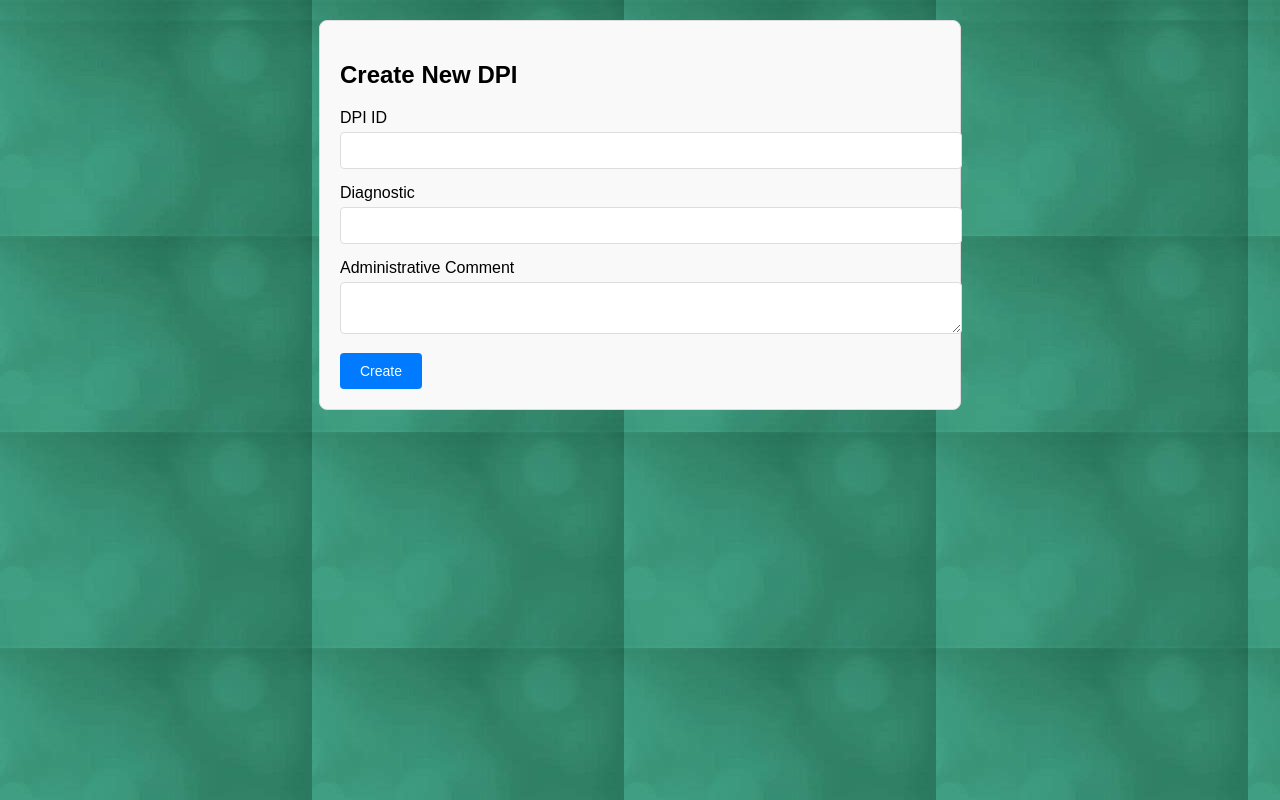
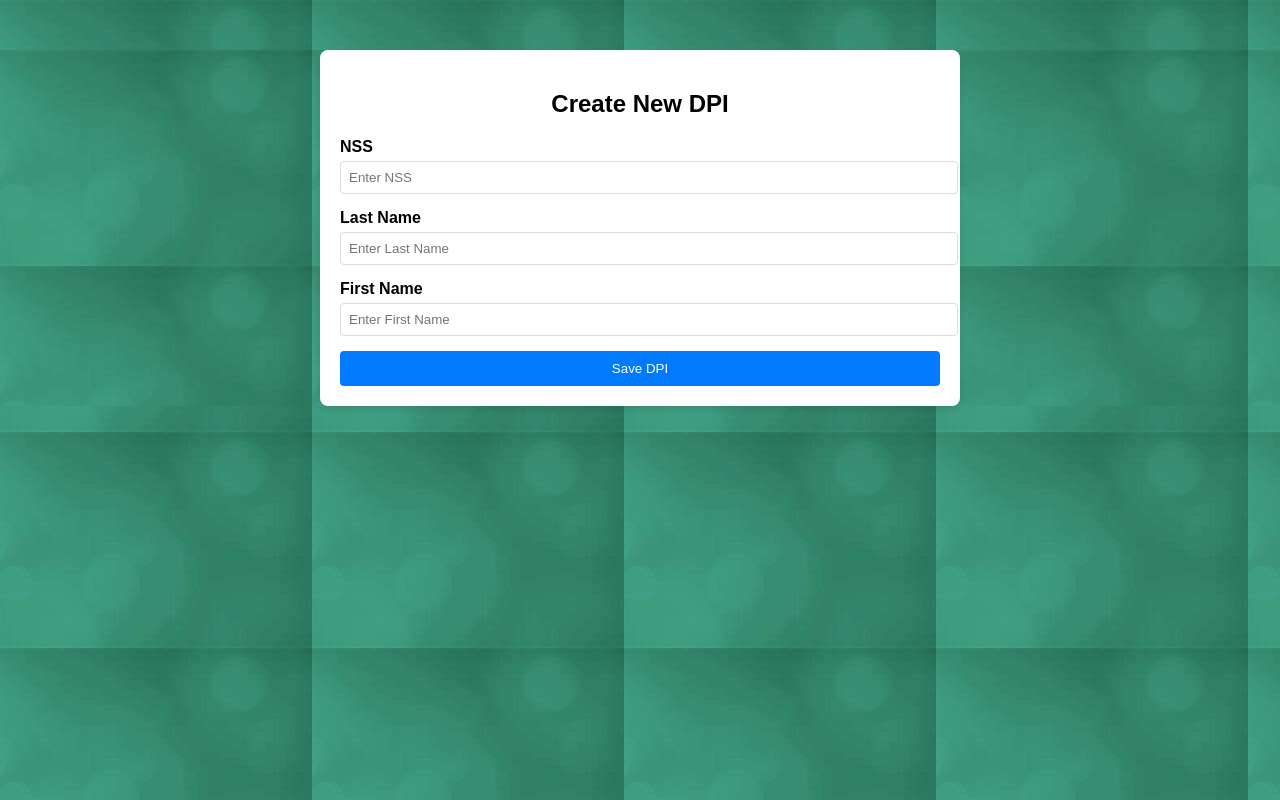
Before and after one commit to khalilboudib/TP-IGL-DPI-, an Angular app in the folder dpi/: page /create-dpi in a window 1280 px wide. Built offline with nearby package versions, Linux system fonts and the light colour scheme; a web font is replaced by a local one.

Commit message:
Add 'Create New DPI' functionality and integrate with API

```diff
--- a/dpi/src/app/create-dpi/create-dpi.component.css
+++ b/dpi/src/app/create-dpi/create-dpi.component.css
@@ -1,35 +1,49 @@
 .create-dpi-container {
   max-width: 600px;
-  margin: 20px auto;
+  margin: 50px auto;
   padding: 20px;
-  border: 1px solid #ddd;
+  background-color: #fff;
   border-radius: 8px;
-  background-color: #f9f9f9;
+  box-shadow: 0 4px 6px rgba(0, 0, 0, 0.1);
+}
+
+h2 {
+  text-align: center;
+  margin-bottom: 20px;
 }
 
 .form-group {
   margin-bottom: 15px;
 }
 
-.form-control {
+label {
+  display: block;
+  font-weight: bold;
+}
+
+input, textarea {
   width: 100%;
-  padding: 10px;
+  padding: 8px;
   margin-top: 5px;
   border: 1px solid #ddd;
   border-radius: 4px;
 }
 
-.btn {
-  padding: 10px 20px;
+textarea {
+  resize: vertical;
+}
+
+button {
+  width: 100%;
+  padding: 10px;
   background-color: #007bff;
-  color: #fff;
+  color: white;
   border: none;
   border-radius: 4px;
   cursor: pointer;
-  font-size: 14px;
   transition: background-color 0.3s;
 }
 
-.btn:hover {
+button:hover {
   background-color: #0056b3;
 }
--- a/dpi/src/app/create-dpi/create-dpi.component.html
+++ b/dpi/src/app/create-dpi/create-dpi.component.html
@@ -1,21 +1,139 @@
 <div class="create-dpi-container">
   <h2>Create New DPI</h2>
-  <form>
+
+  <form (ngSubmit)="onSubmit()" #createDpiForm="ngForm">
     <div class="form-group">
-      <label for="id_dpi">DPI ID</label>
-      <input id="id_dpi" type="text" class="form-control" />
+      <label for="nss">NSS</label>
+      <input
+        type="text"
+        id="nss"
+        [(ngModel)]="patient.NSS"
+        name="nss"
+        required
+        maxlength="9"
+        class="form-control"
+        placeholder="Enter NSS"
+      />
     </div>
 
     <div class="form-group">
-      <label for="diagnostic">Diagnostic</label>
-      <input id="diagnostic" type="text" class="form-control" />
+      <label for="nom">Last Name</label>
+      <input
+        type="text"
+        id="nom"
+        [(ngModel)]="patient.nom"
+        name="nom"
+        required
+        class="form-control"
+        placeholder="Enter Last Name"
+      />
     </div>
 
     <div class="form-group">
-      <label for="comment">Administrative Comment</label>
-      <textarea id="comment" class="form-control"></textarea>
+      <label for="prenom">First Name</label>
+      <input
+        type="text"
+        id="prenom"
+        [(ngModel)]="patient.prenom"
+        name="prenom"
+        required
+        class="form-control"
+        placeholder="Enter First Name"
+      />
     </div>
 
-    <button type="button" class="btn" (click)="createDpi()">Create</button>
+<!--    <div class="form-group">-->
+<!--      <label for="email">Email</label>-->
+<!--      <input-->
+<!--        type="email"-->
+<!--        id="email"-->
+<!--        [(ngModel)]="patient.email"-->
+<!--        name="email"-->
+<!--        required-->
+<!--        class="form-control"-->
+<!--        placeholder="Enter Email"-->
+<!--      />-->
+<!--    </div>-->
+
+<!--    <div class="form-group">-->
+<!--      <label for="telephone">Phone Number</label>-->
+<!--      <input-->
+<!--        type="text"-->
+<!--        id="telephone"-->
+<!--        [(ngModel)]="patient.telephone"-->
+<!--        name="telephone"-->
+<!--        required-->
+<!--        class="form-control"-->
+<!--        placeholder="Enter Phone Number"-->
+<!--      />-->
+<!--    </div>-->
+
+<!--    <div class="form-group">-->
+<!--      <label for="dateNaissance">Date of Birth</label>-->
+<!--      <input-->
+<!--        type="date"-->
+<!--        id="dateNaissance"-->
+<!--        [(ngModel)]="patient.date_naissance"-->
+<!--        name="dateNaissance"-->
+<!--        required-->
+<!--        class="form-control"-->
+<!--      />-->
+<!--    </div>-->
+
+<!--    <div class="form-group">-->
+<!--      <label for="adresse">Address</label>-->
+<!--      <input-->
+<!--        type="text"-->
+<!--        id="adresse"-->
+<!--        [(ngModel)]="patient.adresse"-->
+<!--        name="adresse"-->
+<!--        required-->
+<!--        class="form-control"-->
+<!--        placeholder="Enter Address"-->
+<!--      />-->
+<!--    </div>-->
+
+<!--    <div class="form-group">-->
+<!--      <label for="mutuelle">Mutual</label>-->
+<!--      <input-->
+<!--        type="text"-->
+<!--        id="mutuelle"-->
+<!--        [(ngModel)]="patient.mutuelle"-->
+<!--        name="mutuelle"-->
+<!--        required-->
+<!--        class="form-control"-->
+<!--        placeholder="Enter Mutual"-->
+<!--      />-->
+<!--    </div>-->
+
+<!--    <div class="form-group">-->
+<!--      <label for="personneContactNom">Emergency Contact Name</label>-->
+<!--      <input-->
+<!--        type="text"-->
+<!--        id="personneContactNom"-->
+<!--        [(ngModel)]="patient.personne_contact_nom"-->
+<!--        name="personneContactNom"-->
+<!--        required-->
+<!--        class="form-control"-->
+<!--        placeholder="Enter Emergency Contact Name"-->
+<!--      />-->
+<!--    </div>-->
+
+<!--    <div class="form-group">-->
+<!--      <label for="personneContactTelephone">Emergency Contact Phone</label>-->
+<!--      <input-->
+<!--        type="text"-->
+<!--        id="personneContactTelephone"-->
+<!--        [(ngModel)]="patient.personne_contact_telephone"-->
+<!--        name="personneContactTelephone"-->
+<!--        required-->
+<!--        class="form-control"-->
+<!--        placeholder="Enter Emergency Contact Phone"-->
+<!--      />-->
+<!--    </div>-->
+
+    <button type="submit" class="btn btn-primary" [disabled]="!createDpiForm.valid">
+      Save DPI
+    </button>
   </form>
 </div>
--- a/dpi/src/app/create-dpi/create-dpi.component.ts
+++ b/dpi/src/app/create-dpi/create-dpi.component.ts
@@ -1,12 +1,67 @@
 import { Component } from '@angular/core';
+import { Router } from '@angular/router';
+import { DpiService } from '../dpi.service';
+import {FormsModule} from '@angular/forms'; // Import the DPI service
+//import { DPI, Patient } from '../dpi.models'; // Import DPI and Patient models
+
+interface Patient {
+  NSS: string;
+  nom: string;
+  prenom: string;
+}
+
+interface DPI {
+  id_dpi: string;
+  date_creation: string;
+  commentaire_administratif: string;
+  chemin_QR_code: string;
+  patient?: Patient;
+}
 
 @Component({
   selector: 'app-create-dpi',
   templateUrl: './create-dpi.component.html',
+  imports: [
+    FormsModule
+  ],
   styleUrls: ['./create-dpi.component.css']
 })
 export class CreateDpiComponent {
-  createDpi(): void {
-    console.log('New DPI Created');
+  patient: Patient = {
+    NSS: '',
+    nom: '',
+    prenom: '',
+    //email: '',
+    //mot_de_passe: '',
+    //date_creation: new Date().toISOString(),
+    //derniere_connexion: new Date().toISOString(),
+    //telephone: '',
+    //date_naissance: '',
+    //adresse: '',
+    //mutuelle: '',
+    //personne_contact_nom: '',
+    //personne_contact_telephone: ''
+  };
+
+  commentaire_administratif: string = '';
+  chemin_QR_code: string = '/assets/qrcodes/default.png';
+  dpis: DPI[] = [];
+
+  constructor(private router: Router, private dpiService: DpiService) {}
+
+  onSubmit(): void {
+    const newDpi: DPI = {
+      id_dpi: '0', // API will handle the ID
+      date_creation: new Date().toISOString(),
+      commentaire_administratif: this.commentaire_administratif,
+      chemin_QR_code: this.chemin_QR_code,
+      patient: this.patient
+    };
+
+    // Call service to save DPI
+    this.dpiService.addDpi(newDpi).subscribe((dpi) => {
+      // After saving, navigate to the DPI list page
+      this.router.navigate(['/']);
+    });
   }
 }
--- a/dpi/src/app/dpi-list/dpi-list.component.ts
+++ b/dpi/src/app/dpi-list/dpi-list.component.ts
@@ -3,6 +3,7 @@ import { CommonModule } from '@angular/common';
 import { Router } from '@angular/router';
 import { HttpClient } from '@angular/common/http';
 import { FormsModule } from '@angular/forms';
+import { DpiService } from '../dpi.service'; // Import DPI service
 
 interface Patient {
   NSS: string;
@@ -36,10 +37,13 @@ export class DpiListComponent implements OnInit {
 
   id: string = '1';
 
-  constructor(private router: Router, private http: HttpClient) {}
+  constructor(private router: Router, private http: HttpClient, private dpiService: DpiService) { }
 
   ngOnInit(): void {
     this.fetchDpis();
+    this.dpiService.getDpis().subscribe((data) => {
+      this.dpis = data;
+    });
     //this.fetchPatientById(this.id);
   }
 
@@ -76,7 +80,7 @@ export class DpiListComponent implements OnInit {
   }
 
   createNewDpi(): void {
-    alert('Navigate to Create DPI page.');
+    this.router.navigate(['/create-dpi']);
   }
 
   // Fetch DPIs from MockAPI
--- /dev/null
+++ b/dpi/src/app/dpi.service.ts
@@ -0,0 +1,37 @@
+import { Injectable } from '@angular/core';
+import { HttpClient } from '@angular/common/http';
+import { Observable } from 'rxjs';
+//import { DPI } from './dpi.models'; // Import the DPI model from your component
+
+interface Patient {
+  NSS: string;
+  nom: string;
+  prenom: string;
+}
+
+interface DPI {
+  id_dpi: string;
+  date_creation: string;
+  commentaire_administratif: string;
+  chemin_QR_code: string;
+  patient?: Patient;
+}
+
+@Injectable({
+  providedIn: 'root'
+})
+export class DpiService {
+  private apiUrl = 'https://676bfd0dbc36a202bb865e74.mockapi.io/api/dpi-list/DPI'; // Replace with your actual API endpoint
+
+  constructor(private http: HttpClient) {}
+
+  // Fetch all DPIs
+  getDpis(): Observable<DPI[]> {
+    return this.http.get<DPI[]>(this.apiUrl);
+  }
+
+  // Add a new DPI
+  addDpi(dpi: DPI): Observable<DPI> {
+    return this.http.post<DPI>(this.apiUrl, dpi);
+  }
+}
```
